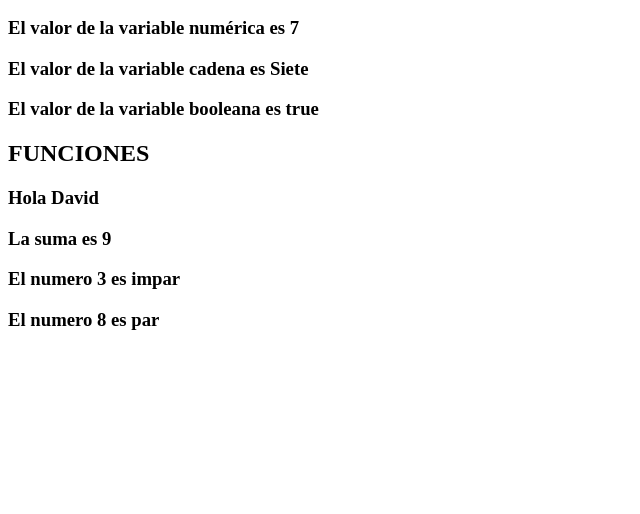
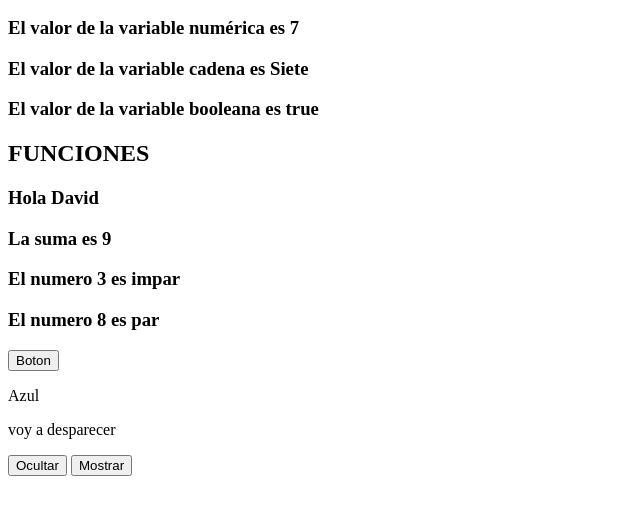
Before and after one commit to keroplas/T5PrimerosPasosJs, a plain HTML site: page index.html in a window 1280 px wide. Shown: the part 110-624 px from the top of the page, without its empty margins (0-640 px from the left). Drawn offline with Linux system fonts and the light colour scheme.

Commit message:
faltan 2 ejercicios

```diff
--- a/index.html
+++ b/index.html
@@ -12,7 +12,20 @@
     <h2>VARIABLES</h2>
         <div id ="variables"></div>
 
-    <script src="main.js"></script>
+    <p id="mensaje"></p>
+    <button onclick="cambio()">Boton</button>
+
+    <p id="cambiamosContenido">Azul</p>
+    <div id="resultados"></div>
+
+    <section>
+        <p id="textoDesaparecer">voy a desparecer</p>
+         <button id="ocultar">Ocultar</button>
+        <button id="mostrar">Mostrar</button>
+    </section>
+
+
+    <script src="/main.js"></script>
 </body>
 
 </html>
```
